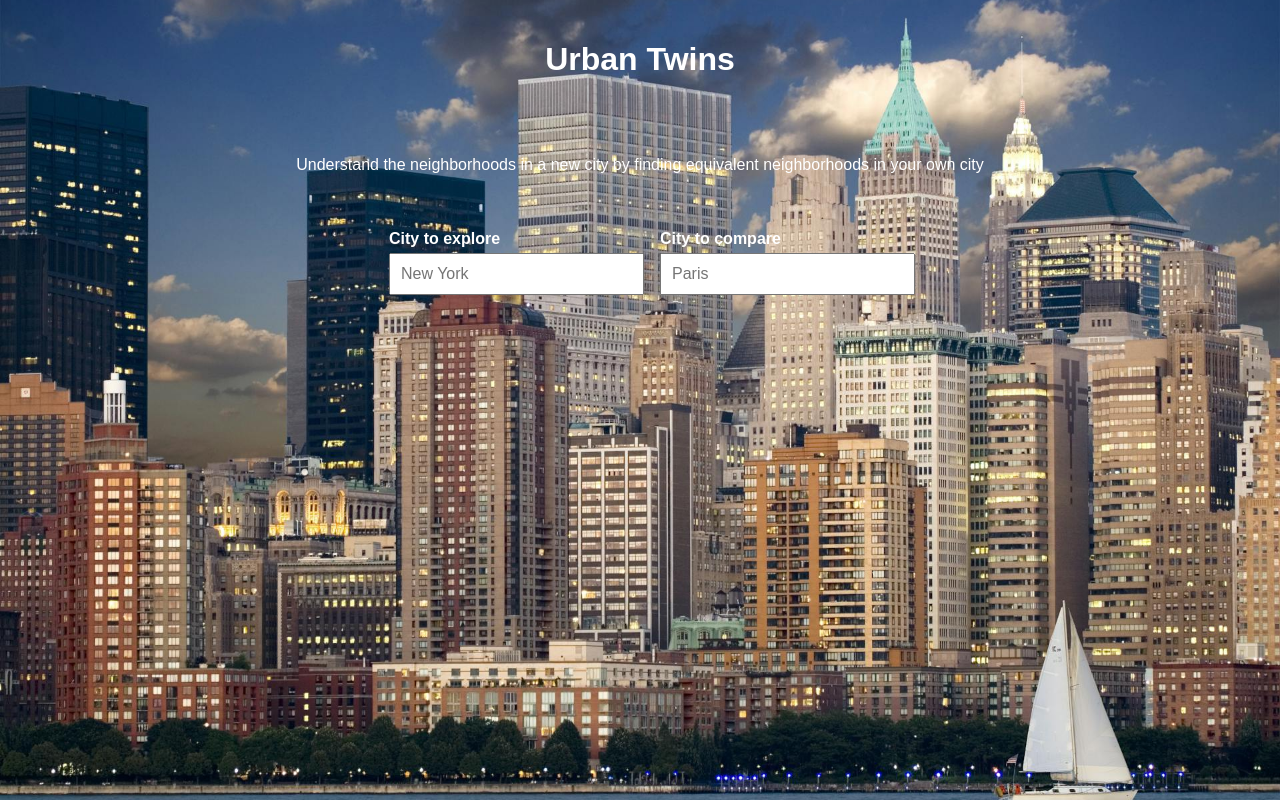
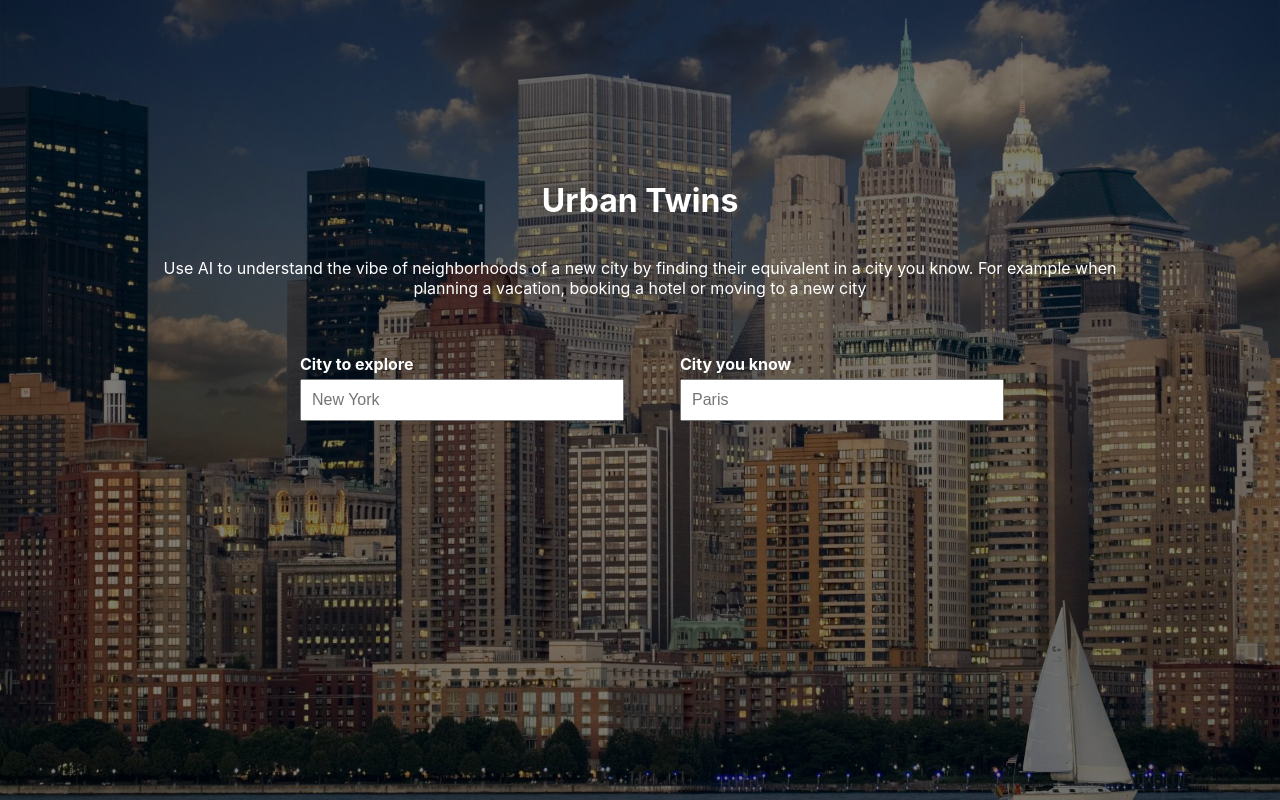
Before and after one commit to mauritz2/urban-twins, a React (Create React App) app in the folder urban-twins/: page / in a window 1280 px wide. Built offline with nearby package versions, Linux system fonts and the light colour scheme.

Commit message:
Contrast layer and layout updates

```diff
--- a/urban-twins/src/App.js
+++ b/urban-twins/src/App.js
@@ -8,14 +8,17 @@ function App() {
           <h1>Urban Twins</h1>
         </div>
         <div className="detailed-text">
-          <p>Understand the neighborhoods in a new city by finding equivalent neighborhoods in your own city</p>
+          <p>
+            Use AI to understand the vibe of neighborhoods of a new city by finding their equivalent in a city you know.
+            For example when planning a vacation, booking a hotel or moving to a new city
+          </p>
         </div>
         <div className="search-boxes">
           <div>
             <SearchBox placeholder="New York" label="City to explore" />
           </div>
           <div>
-            <SearchBox placeholder="Paris" label="City to compare" />
+            <SearchBox placeholder="Paris" label="City you know" />
           </div>
         </div>
       </div>
--- a/urban-twins/src/index.css
+++ b/urban-twins/src/index.css
@@ -7,62 +7,63 @@ body {
   -moz-osx-font-smoothing: grayscale;
 }
 
-code {
-  font-family: source-code-pro, Menlo, Monaco, Consolas, 'Courier New',
-    monospace;
-}
-
-body, html {
-  margin: 0;
-  padding: 0;
-  height: 100%;
-  font-family: Arial, sans-serif;
-}
-
 .container {
+  position: relative;
   display: flex;
   flex-direction: column;
   height: 100vh;
-  background-image: url('/./public/images/skyline-bg.jpg');
-  background-size: cover;
-  background-position: center;
   text-align: center;
   color: white;
 }
 
+.container::before {
+  content: '';
+  position: absolute;
+  top: 0;
+  left: 0;
+  width: 100%;
+  height: 100%;
+  background-image: url('/./public/images/skyline-bg.jpg');
+  background-size: cover;
+  background-position: center;
+  z-index: -1;
+  box-shadow: inset 0 0 0 1000px rgba(0,0,0,.5);
+}
+
 .header {
-  flex: 1 1 auto;
-  padding: 20px;
+  margin-top: 10em;
+  flex: 0 1 auto;
 }
 
 .detailed-text {
-  flex: 1 1 auto;
-  padding: 20px;
+  flex: 0 1 auto;
+  margin-left: 10em;
+  margin-right: 10em;
 }
 
 .search-boxes {
-  flex: 1 1 auto;
+  flex: 0 1 auto;
   display: flex;
   justify-content: center;
   align-items: center;
-  margin-bottom: 50%;
 }
 
 .search-boxes > div {
-  margin: 10px;
-  padding: 10px;
+  margin: 2.5em;
+  width: 18.75em;
+  height: 3.125em;
 }
 
 .search-boxes input {
   width: 100%;
   height: 100%;
-  padding: 10px;
-  font-size: 16px;
+  padding: 0.625em;
+  font-size: 1em;
 }
 
 .search-boxes label {
   display: block;
   text-align: left;
   font-weight: bold;
-  margin-bottom: 5px;
+  margin-bottom: 0.3125em;
 }
```
